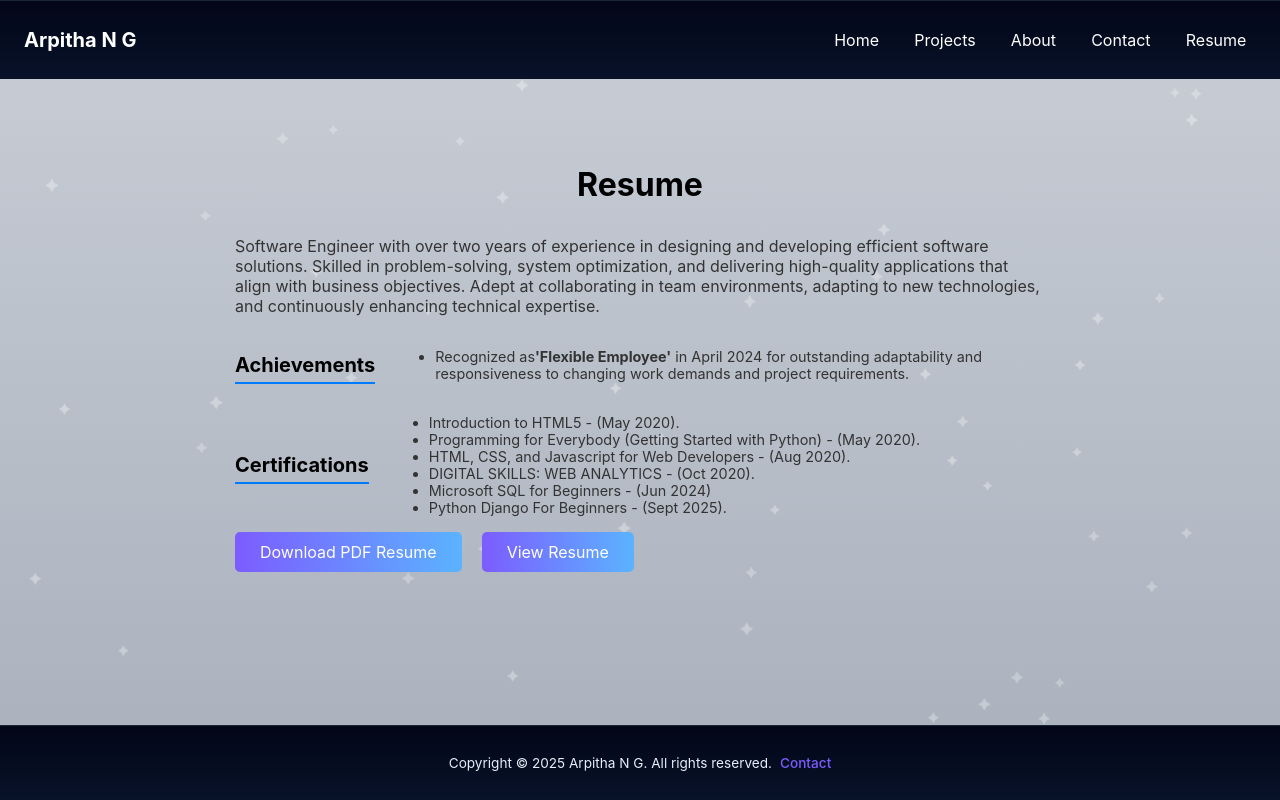
After one commit to Arpitha4/portfolio_django, a Django app: page /resume/ in a window 1280 px wide. The commit adds this page. Run offline with Django 4.2, Linux system fonts and the light colour scheme.

Commit message:
add resume page

```diff
--- a/portfolio/static/portfolio/css/styles.css
+++ b/portfolio/static/portfolio/css/styles.css
@@ -101,9 +101,12 @@ body {
   padding: 0.6rem 1rem;
   border-radius: 9px;
   background: linear-gradient(90deg, var(--accent), #5bb3ff);
-  color: black;
+  color: #fff;
   text-decoration: none;
   font-weight: 700;
+}
+.btn:hover {
+  opacity: 0.85;
 }
 
 /* ---------- Projects / Cards ---------- */
@@ -343,9 +346,7 @@ body {
 
 .about-title {
   text-align: center;
-  font-size: 2rem;
-  margin-bottom: 1.5rem;
-  font-weight: 600;
+  margin: 0 0 1rem 0;
     color: black;
 }
 
@@ -510,3 +511,55 @@ img {
     padding:2rem;
   }
 }
+
+/* ---------- Resume ---------- */
+.resume-page {
+  max-width: 850px;
+  margin: auto;
+  padding: 20px;
+}
+
+.resume-title {
+  text-align: center;
+  margin: 0 0 1rem 0;
+  color: black;
+}
+
+.resume-section {
+  display: flex;
+  gap: 20px;
+  align-items: center;
+
+}
+
+.resume-section h2 {
+  border-bottom: 2px solid #007bff;
+  display: inline-block;
+  padding-bottom: 5px;
+  margin-bottom: 10px;
+  color: black;
+  font-size: 1.25rem;
+}
+.resume-section p {
+  color: #333333;
+}
+
+.resume-section li {
+  color: #333333;
+  font-size: 0.9rem;
+}
+.download-btn {
+  padding: 10px 25px;
+  font-size: 16px;
+  border-radius: 9px;
+  background: linear-gradient(90deg, var(--accent), #5bb3ff);
+  border: none;
+  color: #fff;
+  border-radius: 5px;
+  cursor: pointer;
+  text-decoration: none;
+}
+
+.download-btn:hover {
+  opacity: 0.85;
+}
--- a/portfolio/templates/portfolio/base.html
+++ b/portfolio/templates/portfolio/base.html
@@ -21,6 +21,7 @@
             <a href="{% url 'portfolio:projects' %}">Projects</a>
             <a href="{% url 'portfolio:about' %}">About</a>
             <a href="{% url 'portfolio:contact' %}">Contact</a>
+            <a href="{% url 'portfolio:resume' %}">Resume</a>
         </nav>
     </div>
 </header>
--- /dev/null
+++ b/portfolio/templates/portfolio/resume.html
@@ -0,0 +1,45 @@
+{% extends 'portfolio/base.html' %}
+{% load static %}
+{% block title %}Arpitha N G - Home{% endblock %}
+{% block content %}
+<div class="resume-page">
+    <h1 class="resume-title">Resume</h1>
+    <section class="resume-section">
+        <p> Software Engineer with over two years of experience in designing and developing efficient software
+            solutions. Skilled in
+            problem-solving, system optimization, and delivering high-quality applications that align with business
+            objectives.
+            Adept at collaborating in team environments, adapting to new technologies, and continuously enhancing
+            technical
+            expertise.</p>
+    </section>
+    <section class="resume-section">
+        <h2>Achievements</h2>
+        <ul>
+            <li>Recognized as<strong>'Flexible Employee'</strong> in April 2024 for outstanding adaptability and
+                responsiveness to changing work
+                demands and project requirements.
+            </li>
+        </ul>
+    </section>
+    <section class="resume-section">
+        <h2>Certifications</h2>
+        <ul>
+            <li>Introduction to HTML5 - (May 2020).</li>
+            <li>Programming for Everybody (Getting Started with Python) - (May 2020).</li>
+            <li>HTML, CSS, and Javascript for Web Developers - (Aug 2020).</li>
+            <li>DIGITAL SKILLS: WEB ANALYTICS - (Oct 2020).</li>
+            <li>Microsoft SQL for Beginners - (Jun 2024)</li>
+            <li>Python Django For Beginners - (Sept 2025).</li>
+        </ul>
+    </section>
+    <section class="resume-section">
+        <a class="download-btn" href="{% static 'resume/resume.pdf' %}" download>
+            Download PDF Resume
+        </a>
+        <a class="download-btn" href="{% static 'resume/resume.pdf' %}" target="_blank">
+            View Resume
+        </a>
+    </section>
+</div>
+{% endblock %}
--- a/portfolio/urls.py
+++ b/portfolio/urls.py
@@ -8,4 +8,5 @@ urlpatterns = [
     path('projects/', views.projects, name='projects'),
     path('about/', views.about, name='about'),
     path('contact/', views.contact, name='contact'),
+    path('resume/', views.resume, name='resume')
 ]
--- a/portfolio/views.py
+++ b/portfolio/views.py
@@ -15,4 +15,8 @@ def about(request):
 
 
 def contact(request):
-    return render(request, 'portfolio/contact.html', )
+    return render(request, 'portfolio/contact.html')
+
+
+def resume(request):
+    return render(request, 'portfolio/resume.html')
```
Also changed, not shown: 1 other file.
